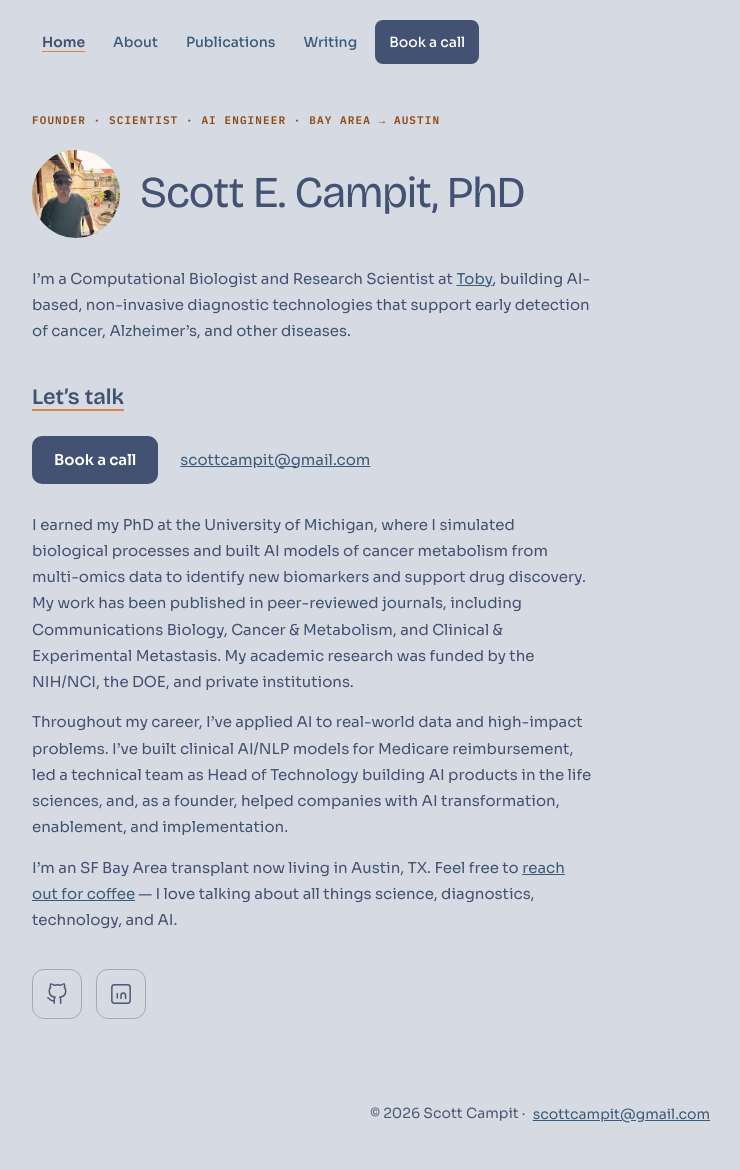
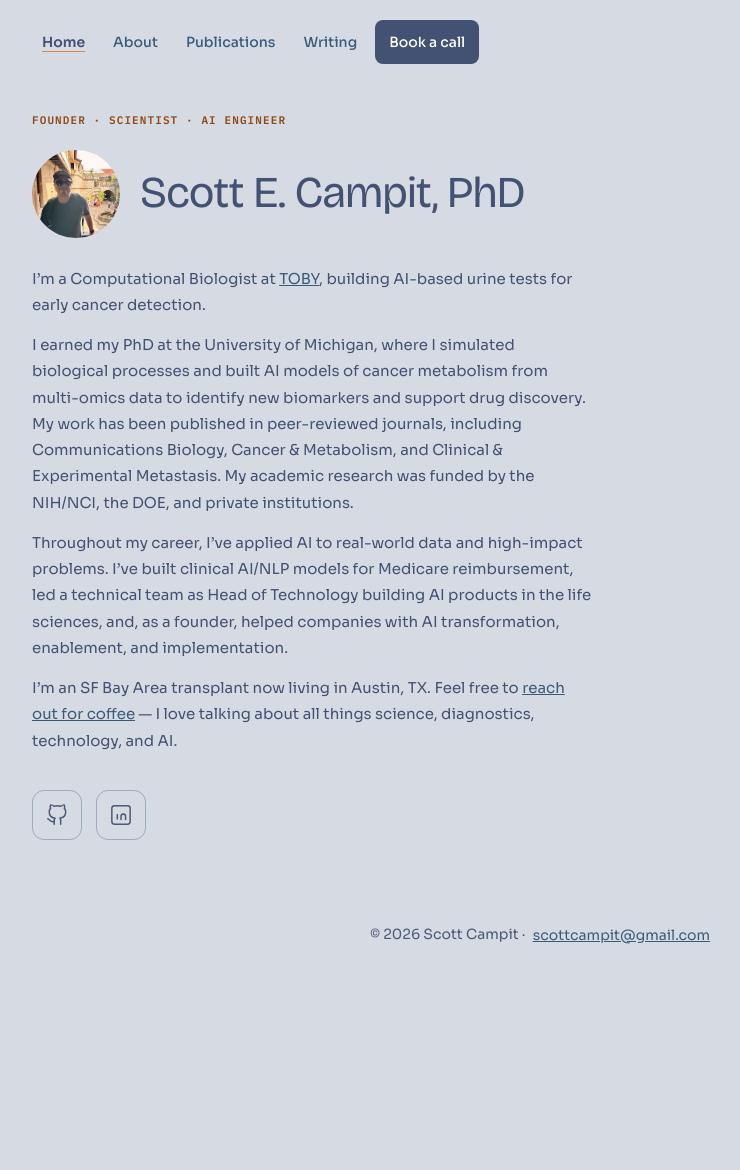
Before and after one commit to ScottCampit/ScottCampit.github.io, a Jekyll site: the page built from index.html, in a window 1280 px wide. Shown: the whole page, without its empty margins (98-838 px from the left). Built offline with Jekyll 4.4.1, drawn with Linux system fonts in a browser that asks for light colours; after the commit the page ends 990 px from its top, so only the background shows below that.

Commit message:
Align home and About intro copy and remove the home CTA.
The shared kicker is Founder · Scientist · AI Engineer, the home intro matches the approved TOBY line, and the About opener and Say hello location sentence are gone.

Co-authored-by: Scott Campit <scott@toby.health>

```diff
--- a/_config.yml
+++ b/_config.yml
@@ -1,7 +1,7 @@
 title: Scott E. Campit, PhD
 tagline: Research Scientist at Toby · Founder · AI Engineer
 description: >-
-  Scott E. Campit, PhD, is a computational biologist and Research Scientist at Toby,
+  Scott E. Campit, PhD, is a Computational Biologist at TOBY,
   building AI-based non-invasive diagnostics for early detection of cancer, Alzheimer's,
   and other diseases. Based in Austin, TX.
 url: https://scottcampit.com
--- a/index.html
+++ b/index.html
@@ -38,16 +38,13 @@ twitter:
 
 <div class="home-layout">
   <div class="home-left">
-    <p class="labels"><span>Founder&nbsp;&middot;</span> <span>Scientist&nbsp;&middot;</span> <span>AI Engineer&nbsp;&middot;</span> <span>Bay Area&nbsp;&rarr;&nbsp;Austin</span></p>
+    <p class="labels"><span>Founder&nbsp;&middot;</span> <span>Scientist&nbsp;&middot;</span> <span>AI Engineer</span></p>
     <div class="hero-header">
       <img src="{{ '/images/profile.webp' | relative_url }}" alt="Portrait of Scott Campit" class="profile-photo" width="88" height="88">
       <h1>Scott E. Campit, PhD</h1>
     </div>
     <div class="bio">
-      <p>I&rsquo;m a Computational Biologist and Research Scientist at <a href="https://www.toby.health/">Toby</a>, building AI-based, non-invasive diagnostic technologies that support early detection of cancer, Alzheimer&rsquo;s, and other diseases.</p>
-    </div>
-    {% include cta.html %}
-    <div class="bio">
+      <p>I&rsquo;m a Computational Biologist at <a href="https://www.toby.health/">TOBY</a>, building AI-based urine tests for early cancer detection.</p>
       <p>I earned my PhD at the University of Michigan, where I simulated biological processes and built AI models of cancer metabolism from multi-omics data to identify new biomarkers and support drug discovery. My work has been published in peer-reviewed journals, including Communications Biology, Cancer &amp; Metabolism, and Clinical &amp; Experimental Metastasis. My academic research was funded by the NIH/NCI, the DOE, and private institutions.</p>
       <p>Throughout my career, I&rsquo;ve applied AI to real-world data and high-impact problems. I&rsquo;ve built clinical AI/NLP models for Medicare reimbursement, led a technical team as Head of Technology building AI products in the life sciences, and, as a founder, helped companies with AI transformation, enablement, and implementation.</p>
       <p>I&rsquo;m an SF Bay Area transplant now living in Austin, TX. Feel free to <a href="{{ '/book/' | relative_url }}">reach out for coffee</a> &mdash; I love talking about all things science, diagnostics, technology, and AI.</p>
```
Also changed, not shown: about/index.html (+2 -5 lines).
